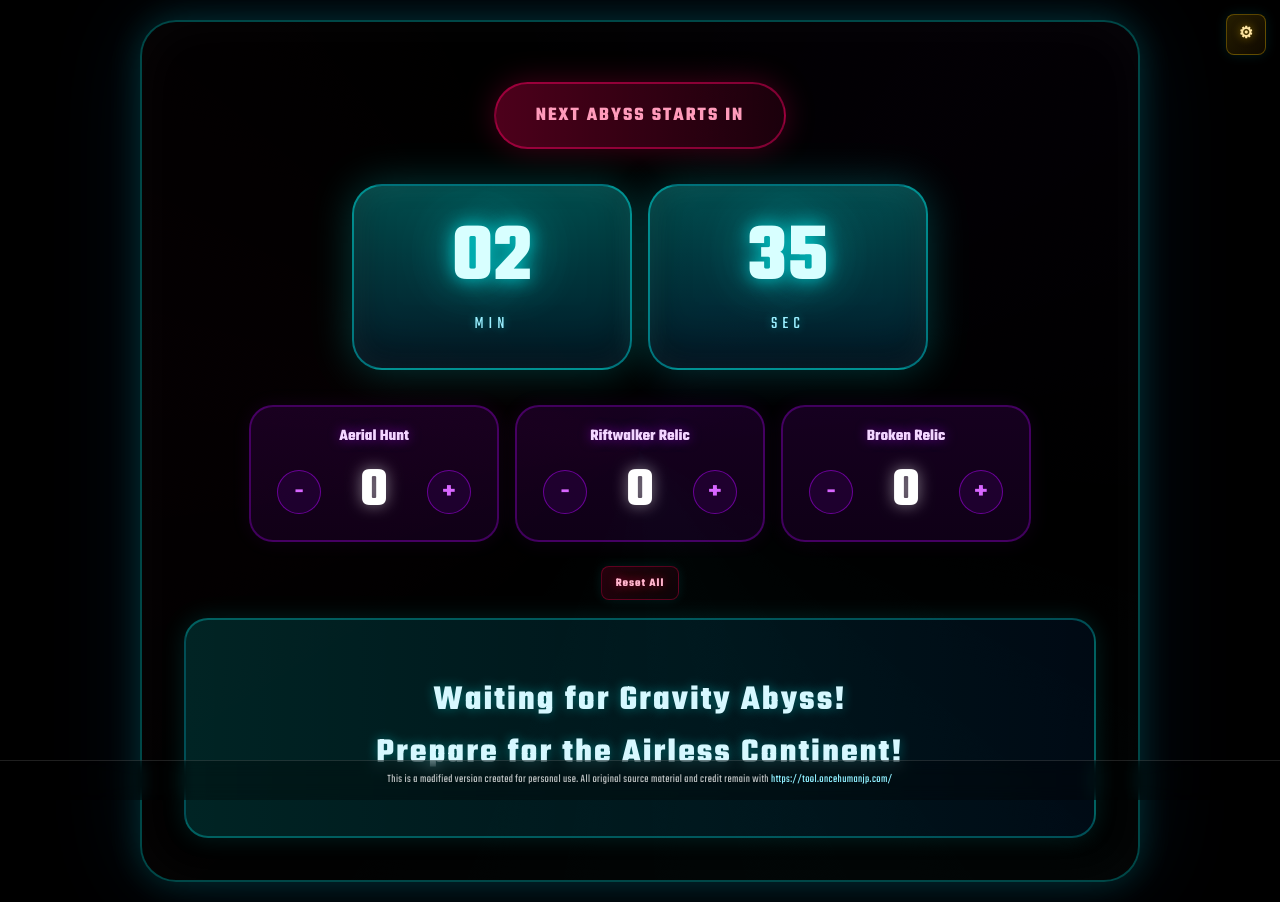
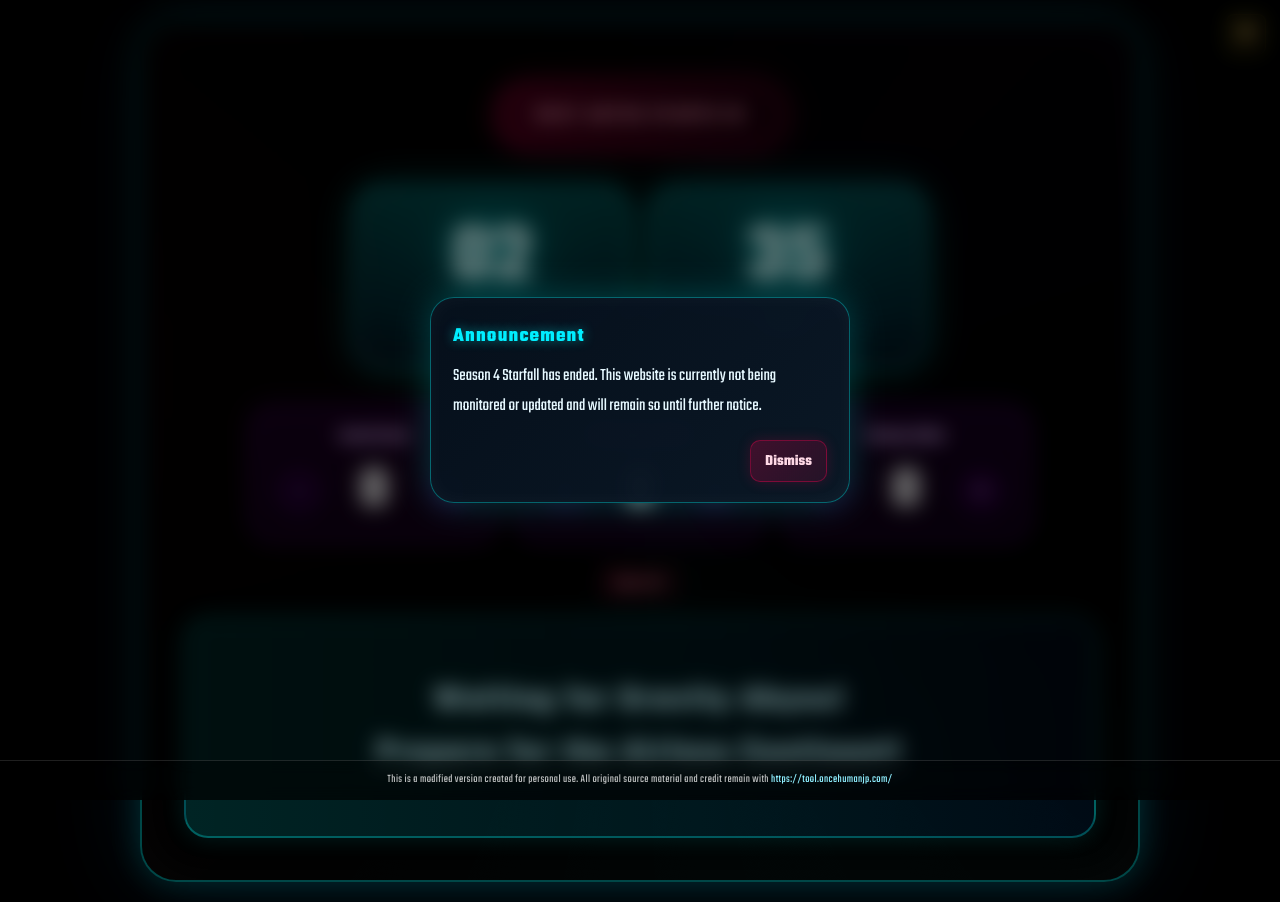
Before and after one commit to thachvn0296/OH-Starfall-Daily-Tracker, a plain HTML site: page OH Timer.html in a window 1280 px wide. Drawn offline with Linux system fonts and the light colour scheme.

Commit message:
S4 end notice

```diff
--- a/OH Timer.html
+++ b/OH Timer.html
@@ -142,6 +142,19 @@ body.bg-off .frame {
     line-height: 1.6;
     color: #e6f8ff;
     margin-bottom: 20px;
+}
+
+#starfallNoticeOverlay .confirm-title {
+    font-size: 1.25rem;
+}
+
+#starfallNoticeOverlay .confirm-message {
+    font-size: 1.1rem;
+    line-height: 1.7;
+}
+
+#starfallNoticeOverlay .confirm-btn {
+    font-size: 0.95rem;
 }
 
 .confirm-actions {
@@ -1053,6 +1066,15 @@ body.lang-en .counter-title {
 <div class="confirm-actions">
 <button class="confirm-btn cancel-btn" onclick="closeResetConfirm()">Cancel</button>
 <button class="confirm-btn confirm-btn-primary" onclick="confirmResetAllCounts()">Reset</button>
+</div>
+</div>
+</div>
+<div class="confirm-overlay" id="starfallNoticeOverlay" onclick="if (event.target === this) closeStarfallNotice()">
+<div class="confirm-dialog" role="dialog" aria-modal="true" aria-labelledby="starfallNoticeTitle">
+<div class="confirm-title" id="starfallNoticeTitle">Announcement</div>
+<div class="confirm-message" id="starfallNoticeMessage">Season 4 Starfall has ended. This website is currently not being monitored or updated and will remain so until further notice.</div>
+<div class="confirm-actions">
+<button class="confirm-btn confirm-btn-primary" onclick="closeStarfallNotice()">Dismiss</button>
 </div>
 </div>
 </div>
@@ -1837,6 +1859,20 @@ function closeResetConfirm() {
     document.body.classList.remove('modal-open');
 }
 
+function openStarfallNotice() {
+    const overlay = document.getElementById('starfallNoticeOverlay');
+    if (!overlay) return;
+    overlay.classList.add('active');
+    document.body.classList.add('modal-open');
+}
+
+function closeStarfallNotice() {
+    const overlay = document.getElementById('starfallNoticeOverlay');
+    if (!overlay) return;
+    overlay.classList.remove('active');
+    document.body.classList.remove('modal-open');
+}
+
 function confirmResetAllCounts() {
     counts.hunting = 0;
     counts.relic = 0;
@@ -1930,6 +1966,7 @@ loadNotifySettings();
 loadSavedCounts();
 loadSavedLayout();
 loadBackgroundState();
+openStarfallNotice();
 
 // Start the timer after syncing the local clock offset.
 // Show the timer immediately once with the base clock, then update it with the corrected value.
```
